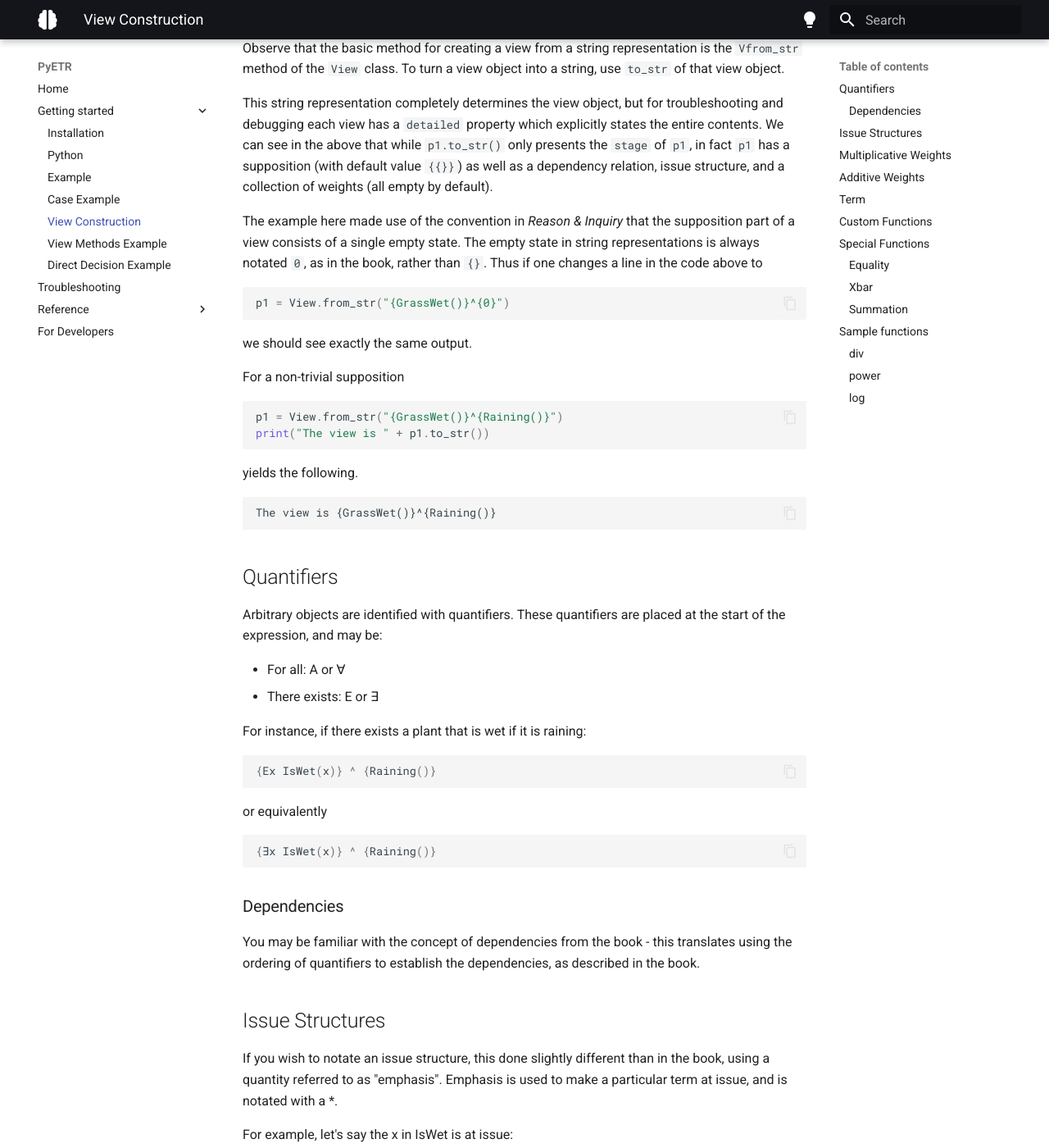
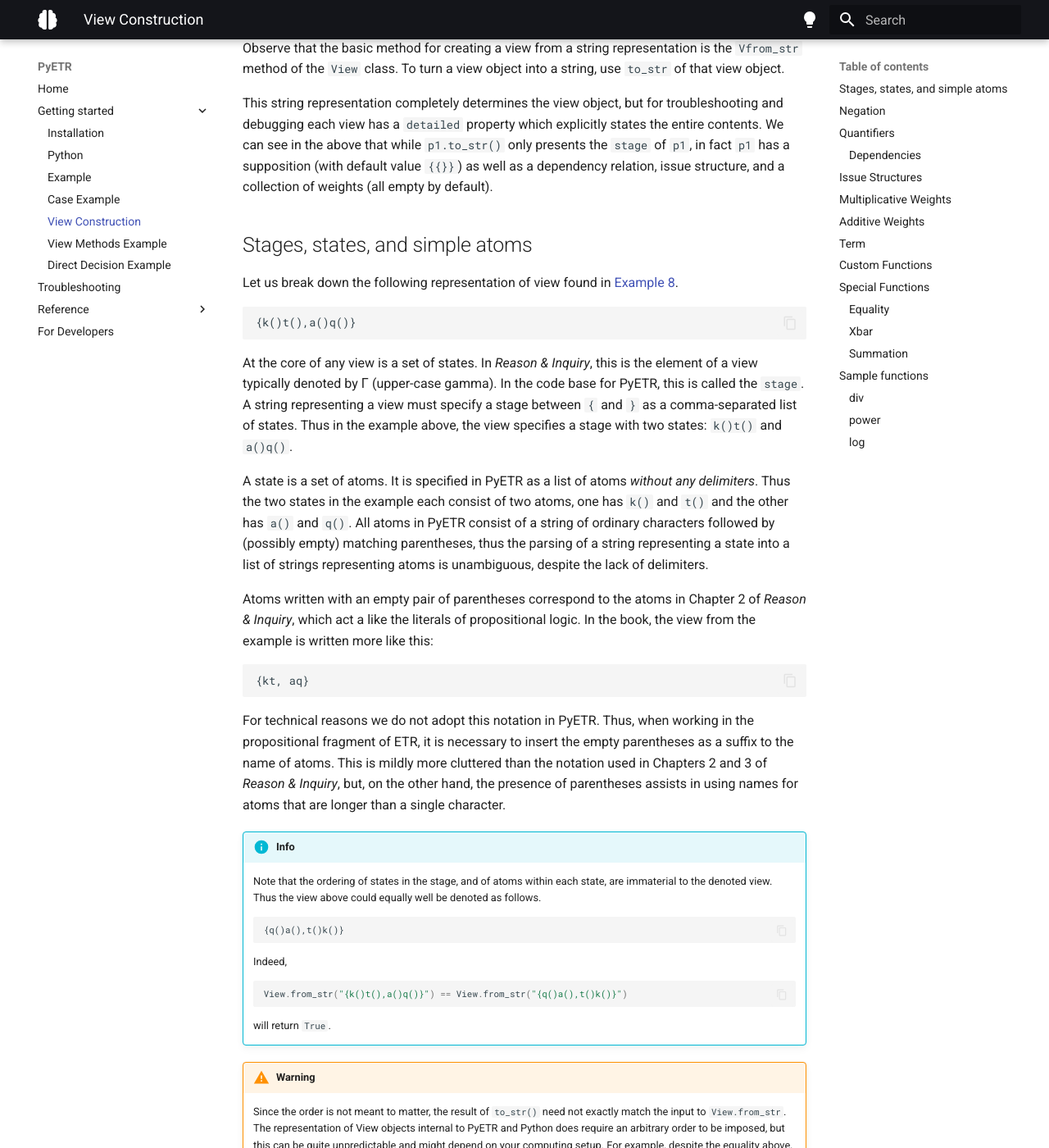
Before and after one commit to juancadile/PyETR-myfork, an MkDocs documentation site: the page built from docs/getting_started/view_construction.md, in a window 1280 px wide and 1400 px high, scrolled down 909 px. Shown: the whole window at 82% size. Built offline with MkDocs 1.6.1 and Material for MkDocs 9.7.7, drawn with Linux system fonts in a browser that asks for light colours; some of the changed text lies outside the part shown.

Commit message:
Docs on negation.

````diff
--- a/docs/getting_started/view_construction.md
+++ b/docs/getting_started/view_construction.md
@@ -5,7 +5,7 @@
 
 For convenience, you only need to include in the string those parts of the view that are non-trivial or have non-default values.
 Recall that *Reason & Inquiry* builds up to the full theory of views through iterative enrichments of the possible view contents.
-Thus, by only relying on restricted kinds of content one can use *PyETR* for computations with any of the restricted theories of views in the earlier chapters of the book, even though *PyETR* is technically a single implementation of the full theory.
+Thus, by only relying on restricted kinds of content one can use PyETR for computations with any of the restricted theories of views in the earlier chapters of the book, even though PyETR is technically a single implementation of the full theory.
 There are a few notational caveats which will become apparent below.
 
 As an example, consider running the following code.
@@ -37,23 +37,71 @@
 This string representation completely determines the view object, but for troubleshooting and debugging each view has a `detailed` property which explicitly states the entire contents.
 We can see in the above that while `p1.to_str()` only presents the `stage` of `p1`, in fact `p1` has a supposition (with default value `{{}}`) as well as a dependency relation, issue structure, and a collection of weights (all empty by default).
 
-The example here made use of the convention in *Reason & Inquiry* that the supposition part of a view consists of a single empty state.
-The empty state in string representations is always notated `0`, as in the book, rather than `{}`.
-Thus if one changes a line in the code above to
-```py
-p1 = View.from_str("{GrassWet()}^{0}")
+## Stages, states, and simple atoms
+
+Let us break down the following representation of view found in [Example 8](/case_index/#e8).
 ```
-we should see exactly the same output.
+{k()t(),a()q()}
+```
 
-For a non-trivial supposition
-```py
-p1 = View.from_str("{GrassWet()}^{Raining()}")
-print("The view is " + p1.to_str())
+At the core of any view is a set of states.
+In *Reason & Inquiry*, this is the element of a view typically denoted by &Gamma; (upper-case gamma).
+In the code base for PyETR, this is called the `stage`.
+A string representing a view must specify a stage between `{` and `}` as a comma-separated list of states.
+Thus in the example above, the view specifies a stage with two states: `k()t()` and `a()q()`.
+
+A state is a set of atoms.
+It is specified in PyETR as a list of atoms *without any delimiters*.
+Thus the two states in the example each consist of two atoms, one has `k()` and `t()` and the other has `a()` and `q()`.
+All atoms in PyETR consist of a string of ordinary characters followed by (possibly empty) matching parentheses, thus the parsing of a string representing a state into a list of strings representing atoms is unambiguous, despite the lack of delimiters.
+
+Atoms written with an empty pair of parentheses correspond to the atoms in Chapter 2 of *Reason & Inquiry*, which act a like the literals of propositional logic.
+In the book, the view from the example is written more like this:
 ```
-yields the following.
+{kt, aq}
 ```
-The view is {GrassWet()}^{Raining()}
+For technical reasons we do not adopt this notation in PyETR.
+Thus, when working in the propositional fragment of ETR, it is necessary to insert the empty parentheses as a suffix to the name of atoms.
+This is mildly more cluttered than the notation used in Chapters 2 and 3 of *Reason & Inquiry*, but, on the other hand, the presence of parentheses assists in using names for atoms that are longer than a single character.
+
+!!! info
+    Note that the ordering of states in the stage, and of atoms within each state, are immaterial to the denoted view.
+    Thus the view above could equally well be denoted as follows.
+    ```
+    {q()a(),t()k()}
+    ```
+    Indeed,
+    ```py
+    View.from_str("{k()t(),a()q()}") == View.from_str("{q()a(),t()k()}")
+    ```
+    will return `True`.
+
+!!! warning
+    Since the order is not meant to matter, the result of `to_str()` need not exactly match the input to `View.from_str`.
+    The representation of View objects internal to PyETR and Python does require an arbitrary order to be imposed, but this can be quite unpredictable and might depend on your computing setup.
+    For example, despite the equality above, you may find that
+    ```
+    View.from_str("{k()t(),a()q()}").to_str() == View.from_str("{q()a(),t()k()}").to_str()
+    ```
+    returns `False`!
+    PyETR overloads Python's equality test to give a more correct equality test for View objects.
+    See TODO for further discussion of equality testing.
+
+## Negation
+
+An atom is made negative by prepending a tilde `~` to it.
+This corresponds to the notation in *Reason & Inquiry* where the negative counterpart of a positive atom was denoted by the same letter with an overline.
+
+For example, consider [Example 22](/case_index/#e22).
+Starting with the view denoted
 ```
+{a()c()b()}
+```
+which has a single state containing the three atoms `a()`, `b()`, and `c()`, its negation is computed to be the view denoted
+```
+{~c(),~b(),~a()}
+```
+which has three states, each containing a singleton negative atom.
 
 ## Quantifiers
 
````
